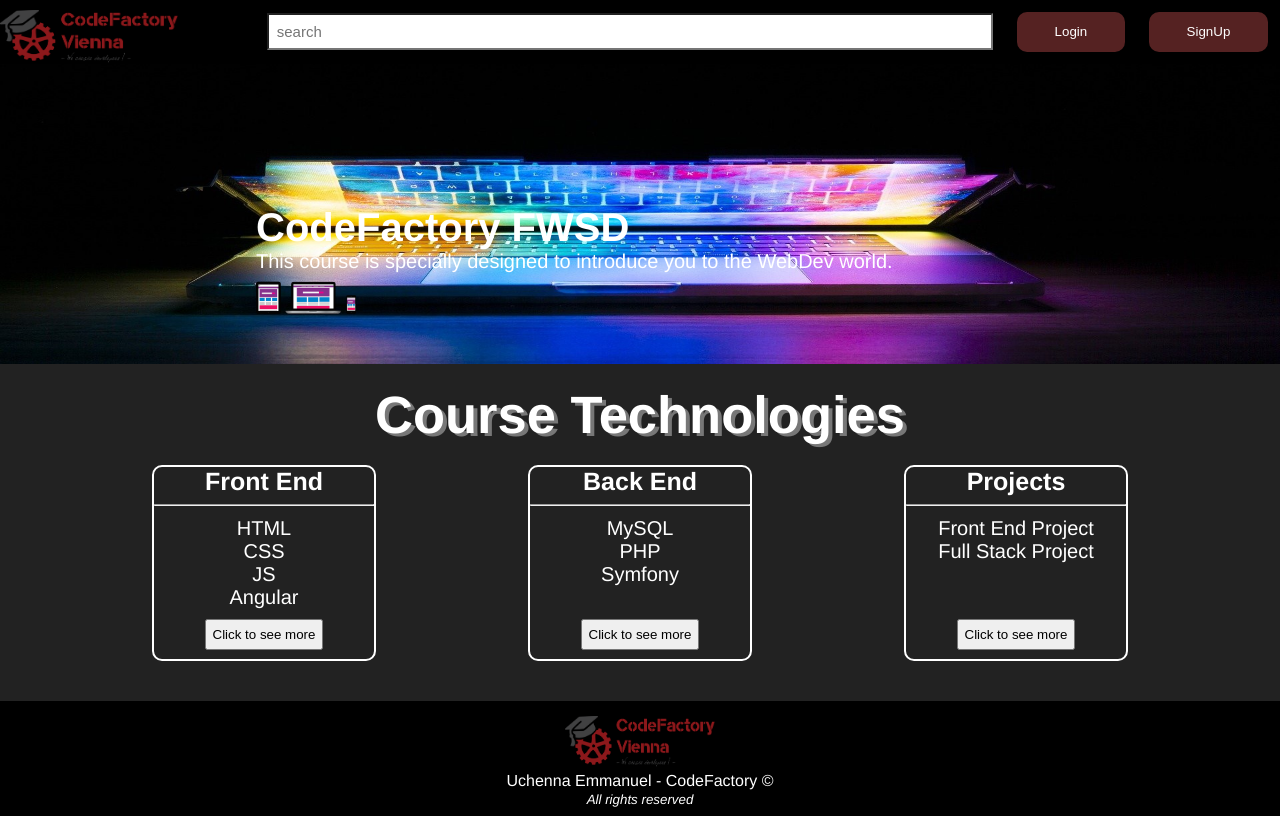
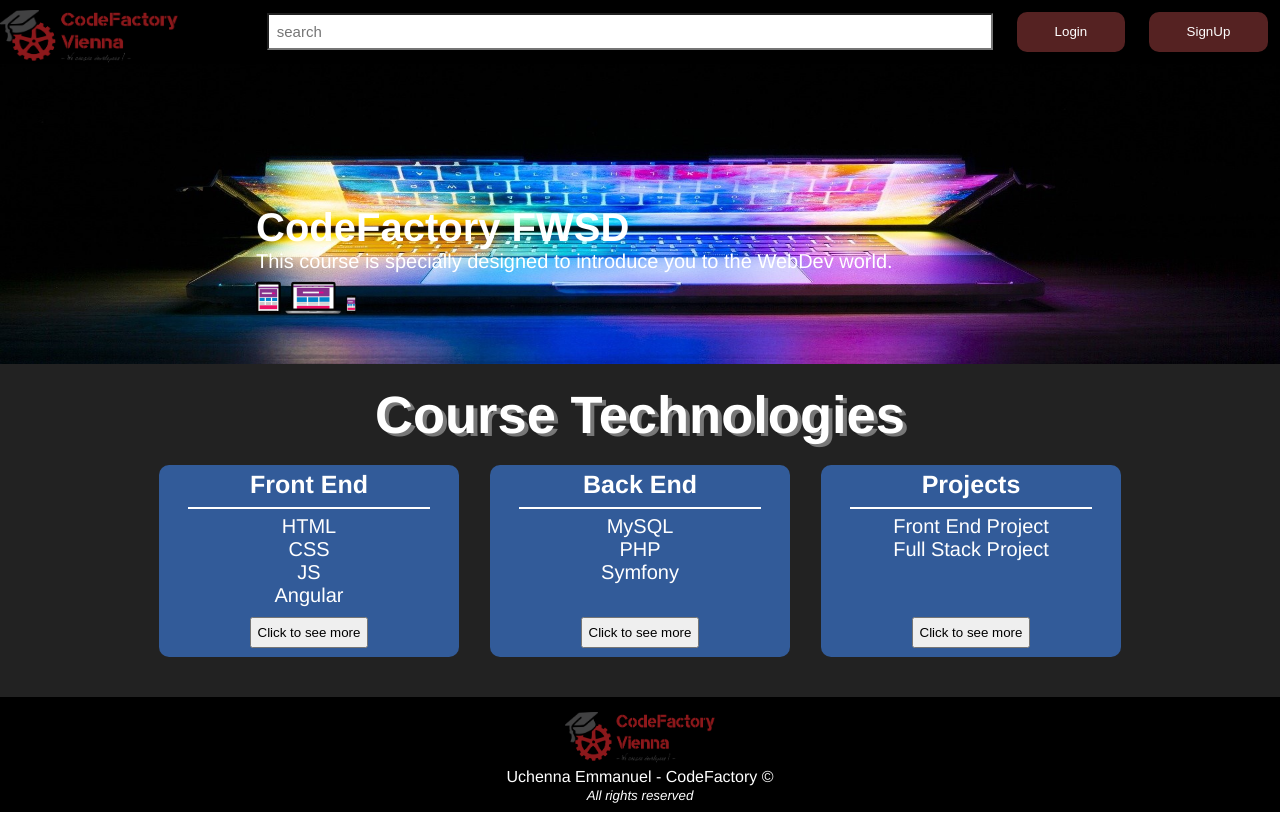
Before and after one commit to Izrael707/landing-page, a plain HTML site: page index.html in a window 1280 px wide. Drawn offline with Linux system fonts and the light colour scheme.

Commit message:
finishing touches

```diff
--- a/style.css
+++ b/style.css
@@ -78,7 +78,7 @@
 .content-2 {
   background: #222;
   height: auto;
-  padding-top: 20px;
+  padding: 20px 10% 0 10%;
 }
 
 .heading {
@@ -95,17 +95,24 @@
 }
 
 .section {
-  border: 2px solid white;
+  /* border: 2px solid white; */
+  background: rgb(50, 91, 153);
   border-radius: 10px;
   color: white;
   display: grid;
-  grid-template-columns: [first] 220px;
+  grid-template-columns: [first] 300px;
   grid-template-rows: [first] 50px [second] auto [third] 40px;
   margin-bottom: 40px;
 }
 
+.section hr {
+  width: 80%;
+  border: 1px solid;
+}
+
 .section-head {
   text-align: center;
+  margin-top: 5px;
 }
 
 .section h3 {
```
